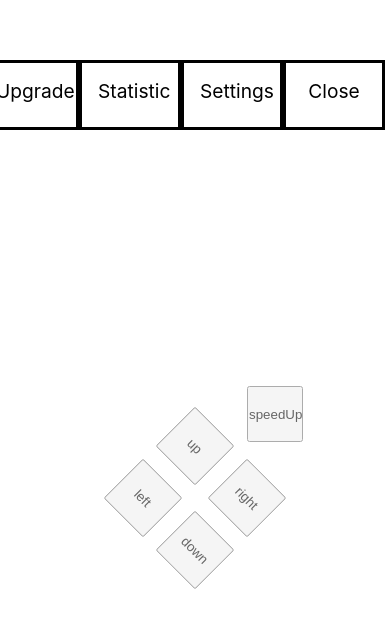
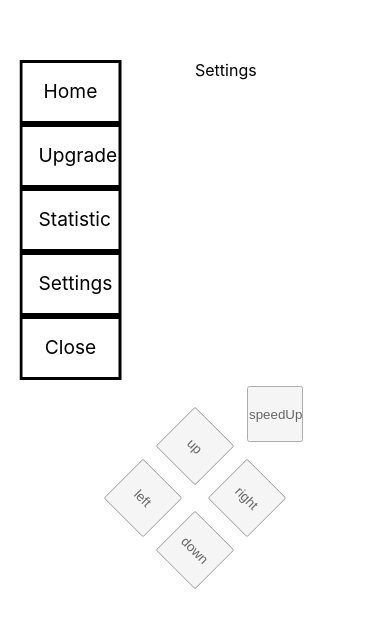
Before and after one commit to OrkasST/react_snake, a React (Create React App) app: page /game/menu/settings in a window 390 px wide. Shown: the part 202-830 px from the top of the page. Built offline with nearby package versions, Linux system fonts and the light colour scheme.

Commit message:
Mobile fixes

```diff
--- a/src/btn-link.js
+++ b/src/btn-link.js
@@ -33,6 +33,12 @@ const ButtonLink = styled(NavLink)`
             font-size: 1.2rem;
             padding: 0;
             color: #fff;
+	    @media (max-width: 400px) {
+	      right: 2rem;
+	      top: 1rem;
+	      width: 3.5rem;
+	      height: 1.5rem;
+	    }
         `
     }
 
--- a/src/components/Controls/controls_style.js
+++ b/src/components/Controls/controls_style.js
@@ -10,7 +10,12 @@ const ControlsWrapper = styled.div`
     height: 10rem;
     display: none;
     @media (max-width: 1000px) {
-        display: block
+        display: block;
+    }
+    @media (max-height: 400px) {
+      left: 70%;
+      transform: scale(0.7);
+      bottom: 0;
     }
 `
 
--- a/src/components/GamePage/Menu/menu-style.js
+++ b/src/components/GamePage/Menu/menu-style.js
@@ -12,6 +12,11 @@ export const MenuWrapper = styled.div`
     left: 50%;
     transform: translate(-50%, -50%);
     background: #fff;
+
+    @media (max-width: 400px) {
+      width: 90%;
+      flex-direction: row;
+    }
 `
 
 export const MenuLinks = styled.div`
@@ -20,6 +25,10 @@ export const MenuLinks = styled.div`
     flex-direction: row;
     overflow-y: auto;
     flex: 1;
+
+    @media (max-width: 400px) {
+      flex-direction: column
+    }
 `
 export const MenuContent = styled.div`
     position: relative;
```
Also changed, not shown: src/components/GamePage/GamePage.js (line endings or trailing spaces).
